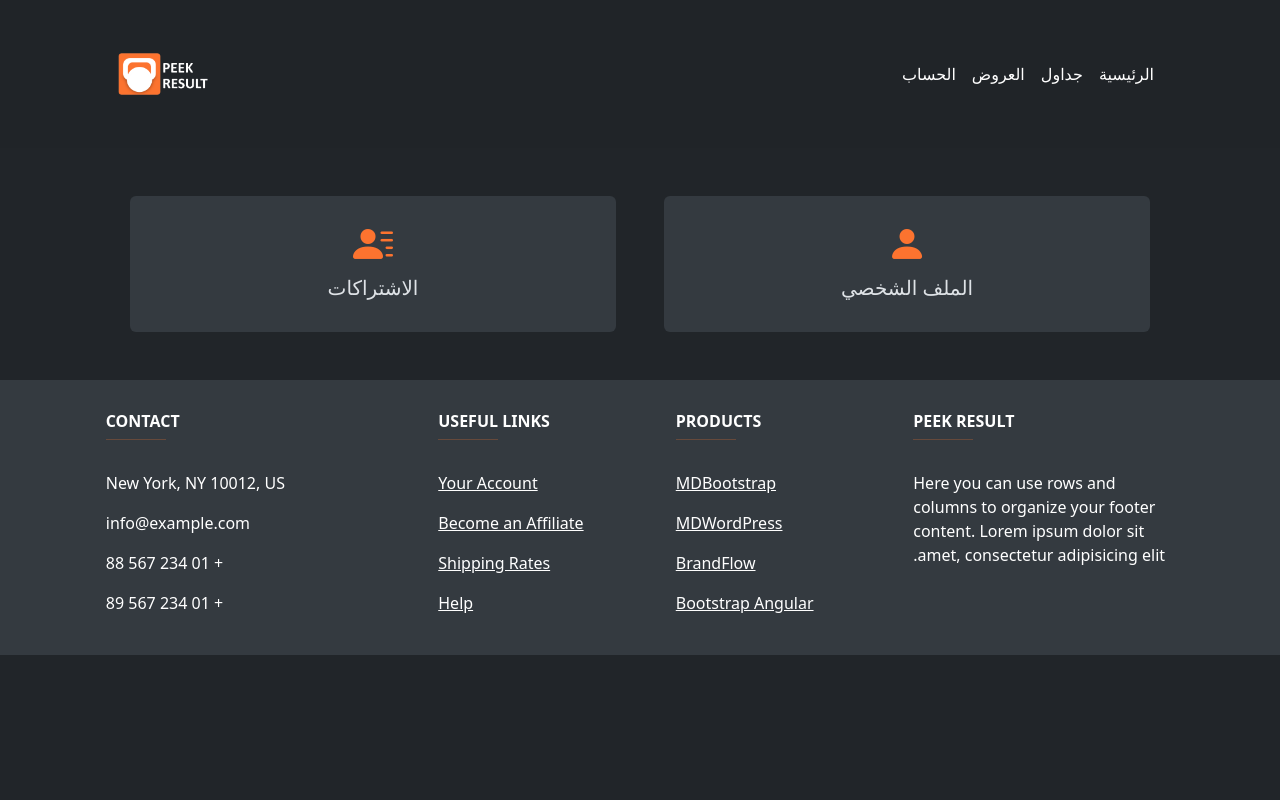
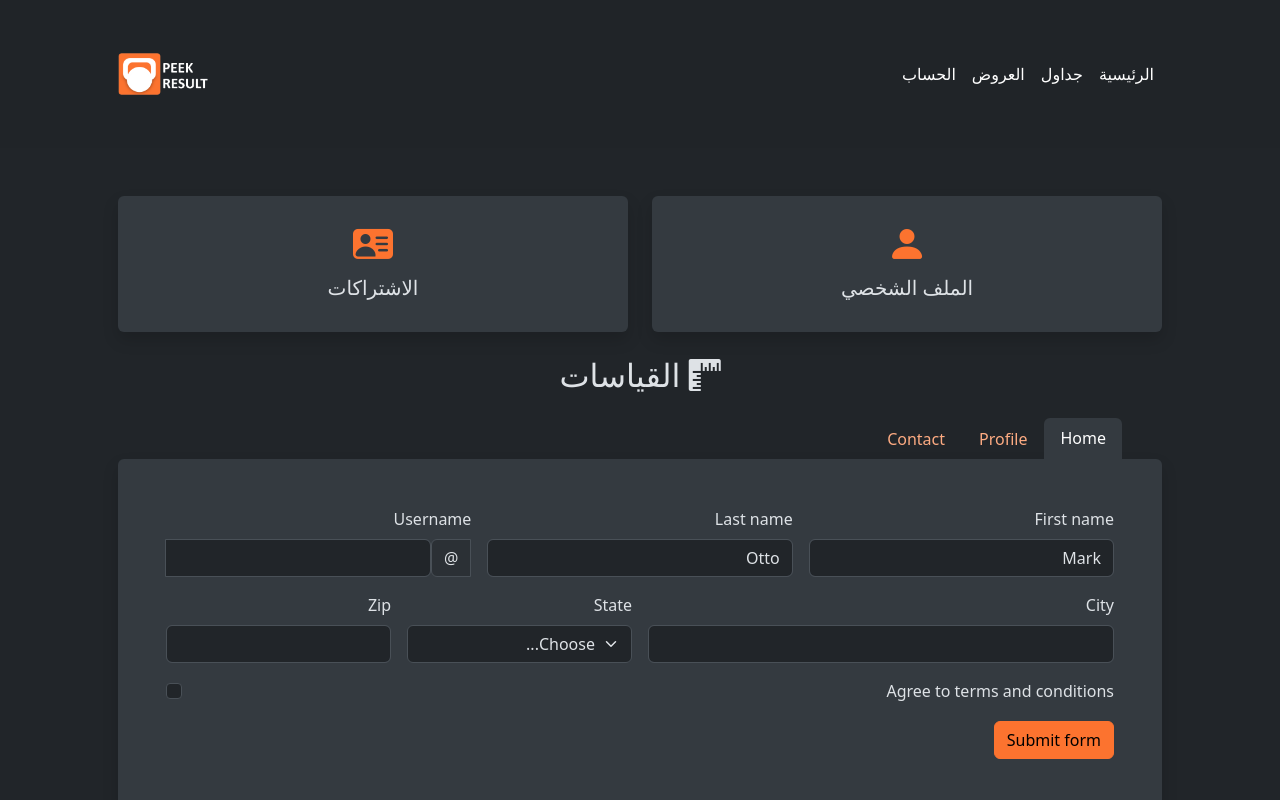
Before and after one commit to Naifpc/PeekResult, a React (Create React App) app: page /Account in a window 1280 px wide. Shown: the top 800 px of the page. Built offline with nearby package versions, Linux system fonts and the light colour scheme.

Commit message:
modified:   src/App.css 	modified:   src/pages/account.js 	modified:   src/pages/schedules.js

```diff
--- a/src/App.css
+++ b/src/App.css
@@ -149,3 +149,13 @@
   width: 256px;
 
 }
+
+.nav-tabs{
+  border-width: 0 !important;
+  .nav-link.active{
+    background-color: var(--bs-secondary-bg) !important;
+    border-width: 0 !important;
+    border-bottom: 1px solid var(--bs-secondary-bg) !important;
+
+  }
+}
--- a/src/pages/account.js
+++ b/src/pages/account.js
@@ -3,21 +3,214 @@ import { CalendarDaysExample } from "../partials/calender.js";
 
 function account() {
   return (
-    <div class="container p-5 ">
-      <div className="container d-flex justify-content-center gap-5">
-        <div className="p-4 bg-body-secondary rounded text-center w-50">
+    <div class="container p-1 p-sm-2 p-md-3 p-lg-4 p-xl-5 ">
+
+      <div className="row">
+        <div className="col-6">
+
+        <div className="p-4 bg-body-secondary rounded text-center shadow ">
           <h1 className="text-primary">
             <i class="bi bi-person-fill "></i>
           </h1>
-          <h5>الملف الشخصي</h5>
+          <h5 className="text-nowrap">الملف الشخصي</h5>
         </div>
-        <div className="p-4 bg-body-secondary rounded text-center w-50">
+
+        </div>
+
+        <div className="col-6">
+        <div className="p-4 bg-body-secondary rounded text-center shadow ">
           <h1 className="text-primary">
-          <i class="bi bi-person-lines-fill"></i>
+            <i class="bi bi-person-vcard-fill"></i>
           </h1>
           <h5>الاشتراكات </h5>
         </div>
+        </div>
       </div>
+
+      <div class="">
+        <h2 className="my-4 text-center">
+          <i class="bi bi-rulers"></i> القياسات
+        </h2>
+
+        <ul class="nav nav-tabs " id="myTab" role="tablist">
+          <li class=" nav-item " role="presentation">
+            <button
+              class="nav-link active"
+              id="home-tab"
+              data-bs-toggle="tab"
+              data-bs-target="#home"
+              type="button"
+              role="tab"
+              aria-controls="home"
+              aria-selected="true"
+            >
+              Home
+            </button>
+          </li>
+          <li class="nav-item" role="presentation">
+            <button
+              class="nav-link"
+              id="profile-tab"
+              data-bs-toggle="tab"
+              data-bs-target="#profile"
+              type="button"
+              role="tab"
+              aria-controls="profile"
+              aria-selected="false"
+            >
+              Profile
+            </button>
+          </li>
+          <li class="nav-item" role="presentation">
+            <button
+              class="nav-link"
+              id="contact-tab"
+              data-bs-toggle="tab"
+              data-bs-target="#contact"
+              type="button"
+              role="tab"
+              aria-controls="contact"
+              aria-selected="false"
+            >
+              Contact
+            </button>
+          </li>
+        </ul>
+
+        <div class="tab-content p-5 rounded bg-body-secondary shadow" id="myTabContent">
+          <div
+            class="tab-pane fade show active"
+            id="home"
+            role="tabpanel"
+            aria-labelledby="home-tab"
+          >
+            <form class="row g-3 needs-validation" novalidate>
+              <div class="col-md-4">
+                <label for="validationCustom01" class="form-label">
+                  First name
+                </label>
+                <input
+                  type="text"
+                  class="form-control"
+                  id="validationCustom01"
+                  value="Mark"
+                  required
+                />
+                <div class="valid-feedback">Looks good!</div>
+              </div>
+              <div class="col-md-4">
+                <label for="validationCustom02" class="form-label">
+                  Last name
+                </label>
+                <input
+                  type="text"
+                  class="form-control"
+                  id="validationCustom02"
+                  value="Otto"
+                  required
+                />
+                <div class="valid-feedback">Looks good!</div>
+              </div>
+              <div class="col-md-4">
+                <label for="validationCustomUsername" class="form-label">
+                  Username
+                </label>
+                <div class="input-group has-validation">
+                  <span class="input-group-text" id="inputGroupPrepend">
+                    @
+                  </span>
+                  <input
+                    type="text"
+                    class="form-control"
+                    id="validationCustomUsername"
+                    aria-describedby="inputGroupPrepend"
+                    required
+                  />
+                  <div class="invalid-feedback">Please choose a username.</div>
+                </div>
+              </div>
+              <div class="col-md-6">
+                <label for="validationCustom03" class="form-label">
+                  City
+                </label>
+                <input
+                  type="text"
+                  class="form-control"
+                  id="validationCustom03"
+                  required
+                />
+                <div class="invalid-feedback">Please provide a valid city.</div>
+              </div>
+              <div class="col-md-3">
+                <label for="validationCustom04" class="form-label">
+                  State
+                </label>
+                <select class="form-select" id="validationCustom04" required>
+                  <option selected disabled value="">
+                    Choose...
+                  </option>
+                  <option>...</option>
+                </select>
+                <div class="invalid-feedback">Please select a valid state.</div>
+              </div>
+              <div class="col-md-3">
+                <label for="validationCustom05" class="form-label">
+                  Zip
+                </label>
+                <input
+                  type="text"
+                  class="form-control"
+                  id="validationCustom05"
+                  required
+                />
+                <div class="invalid-feedback">Please provide a valid zip.</div>
+              </div>
+              <div class="col-12">
+                <div class="form-check">
+                  <input
+                    class="form-check-input"
+                    type="checkbox"
+                    value=""
+                    id="invalidCheck"
+                    required
+                  />
+                  <label class="form-check-label" for="invalidCheck">
+                    Agree to terms and conditions
+                  </label>
+                  <div class="invalid-feedback">
+                    You must agree before submitting.
+                  </div>
+                </div>
+              </div>
+              <div class="col-12">
+                <button class="btn btn-primary" type="submit">
+                  Submit form
+                </button>
+              </div>
+            </form>
+          </div>
+          <div
+            class="tab-pane fade"
+            id="profile"
+            role="tabpanel"
+            aria-labelledby="profile-tab"
+          >
+            <p>This is the Profile tab content.</p>
+          </div>
+          <div
+            class="tab-pane fade"
+            id="contact"
+            role="tabpanel"
+            aria-labelledby="contact-tab"
+          >
+            <p>Contact tab content goes here.</p>
+          </div>
+        </div>
+      </div>
+      <div className="container-fluid py-5">
+        <button class="btn btn-outline-danger w-100" > <i class="bi bi-box-arrow-right"></i> تسجل خروج</button>
+      </div>
+
     </div>
   );
 }
--- a/src/pages/schedules.js
+++ b/src/pages/schedules.js
@@ -3,7 +3,7 @@ import { CalendarDaysExample } from "../partials/calender.js";
 
 function schedules() {
   return (
-    <div class="container p-5 ">
+    <div class="container p-1 p-sm-2 p-md-3 p-lg-4 p-xl-5 ">
       <div class="accordion shadow accordion-flush  " id="accordionFlushExample">
         <div class="accordion-item ">
           <h2 class="accordion-header ">
```
